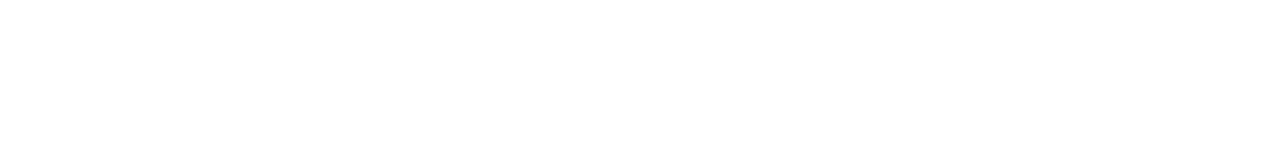
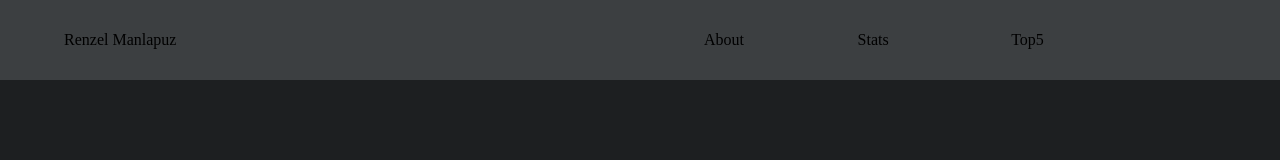
Before and after one commit to SaintDrei/hello-partner, a plain HTML site: page index.html in a window 1280 px wide. Drawn offline with nearby package versions, Linux system fonts and the light colour scheme.

Commit message:
Colors & Content
Added palettes and profile pictures

```diff
--- a/content/style.css
+++ b/content/style.css
@@ -0,0 +1,60 @@
+*{
+    padding: 0;
+    margin: 0;
+    background-color: #1d1f21;
+}
+
+.bar-container {
+    background-color: #3c3f41;
+    width: 100%;
+    height: 10vh;
+    align-items: center;
+    position: fixed;
+}
+
+.main-container {
+    width: 100 vw;
+    height: 100%;
+
+}
+
+.col {
+    display: flex;
+    flex-flow: column;
+
+}
+
+.row {
+    display: flex;
+    flex-flow: row;
+
+}
+
+.bar-title {
+    position: relative;
+    left: 0;
+    justify-content: space-between;
+    vertical-align: middle;
+    background-color: inherit;
+    margin-left: 5%;
+}
+
+.nav-container {
+margin-left: auto;
+    background-color: inherit;
+    width: 40%;
+    margin-right: 5%;
+}
+
+.bar-link {
+    background-color: inherit;
+    width: 30%;
+}
+
+.bar-link-icon {
+        background-color: inherit;
+}
+
+.bar-link-text {
+        background-color: inherit;
+}
--- a/index.html
+++ b/index.html
@@ -9,7 +9,38 @@
         <meta name="viewport" content="width=device-width; initial-scale=1.0">
         <title>Renzel Manlapaz</title>
         <link rel="stylesheet" href="content/style.css" type="text/css">
+        <script src="https://ajax.googleapis.com/ajax/libs/jquery/3.1.1/jquery.min.js"></script>
+        <script src="content/script.js"></script>
+    </head>
+    <body>
+        <header>
+            <div class="bar-container row">
+                <div class="bar-title">Renzel Manlapuz</div>
+                <div class="nav-container row">
+                    <div class="bar-link">
+                        <div class="bar-link-icon"></div>
+                        <div class="bar-link-text">About</div>
+                    </div>
+                    <div class="bar-link">
+                        <div class="bar-link-icon"></div>
+                        <div class="bar-link-text">Stats</div>
+                    </div>
+                    <div class="bar-link">
+                        <div class="bar-link-icon"></div>
+                        <div class="bar-link-text">Top5</div>
+                    </div>
+                </div>
+            </div>
+        </header>
+        <div class="main-container col">
+            <div class="about-container row">
+                <div class="about-text"></div>
+                <div class="about-image-conatiner">
 
-    </head>
-
+                </div>
+            </div>
+            <div class="stats-container"></div>
+            <div class="top5-container"></div>
+        </div>
+    </body>
 </html>
```
Also changed, not shown: content/Palette.txt (added), content/grays.png (added), content/imgs/game-pic.jpg (added), content/imgs/main-pic.jpg (added), content/palette1.png (added), content/palette2.png (added).
